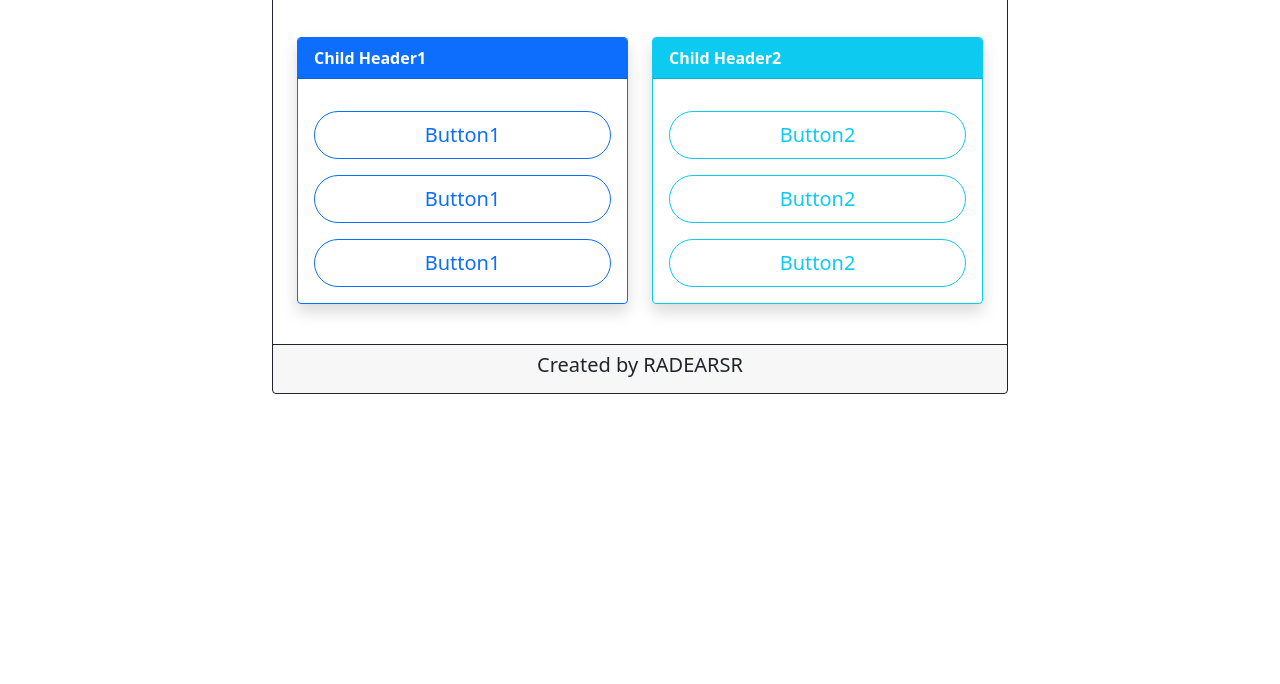
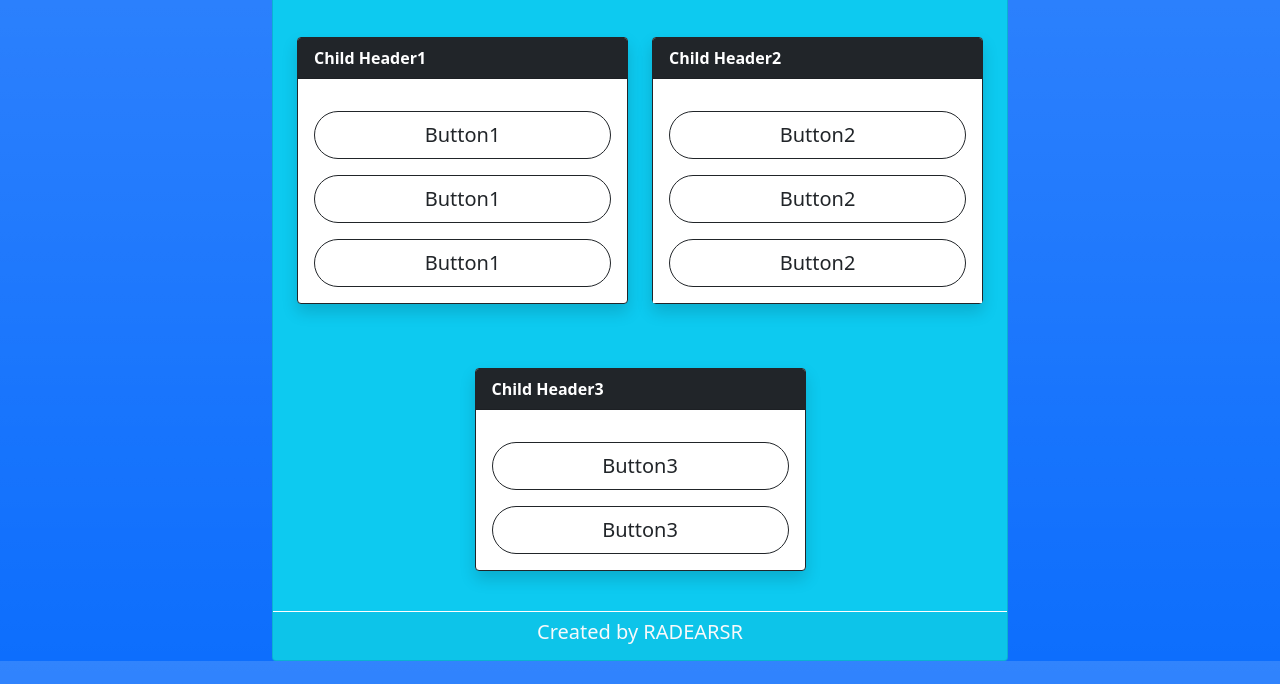
Before and after one commit to radearsr/Bootstrap-Tes, a plain HTML site: page index.html in a window 1280 px wide. Shown: the part 116-800 px from the top of the page. Drawn offline with Linux system fonts and the light colour scheme.

Commit message:
Add Element Card

```diff
--- a/index.html
+++ b/index.html
@@ -7,13 +7,13 @@
     <link rel="stylesheet" href="css/bootstrap.min.css" />
     <title>Main Page</title>
   </head>
-  <body>
+  <body class="bg-primary bg-gradient">
     <!-- Main Content Card -->
     <div class="container-md">
       <div class="row justify-content-center">
         <div class="col-md-8">
-          <div class="mt-md-5 card border-dark">
-            <h1 class="card-title text-center">Main Header</h1>
+          <div class="mt-md-5 card bg-info">
+            <h1 class="card-title text-center text-light">Main Header</h1>
             <!-- Body Main Content Card -->
             <div class="md-card-body">
               <!-- Child Card -->
@@ -21,13 +21,13 @@
                 <div class="row justify-content-around">
                   <!-- Child Card Content Left -->
                   <div class="mb-4 col-md-6">
-                    <div class="shadow card border-primary mb-3">
-                      <div class="fw-bold card-header bg-primary text-white fw-border">Child Header1</div>
+                    <div class="shadow card border-dark mb-3">
+                      <div class="fw-bold card-header bg-dark text-white fw-border">Child Header1</div>
                       <div class="mt-3 card-body">
                         <div class="d-grid gap-3">
-                          <button class="rounded-pill btn btn-outline-primary btn-lg" type="button" data-bs-toggle="modal" data-bs-target="#myModal1">Button1</button>
-                          <button class="rounded-pill btn btn-outline-primary btn-lg" type="button" data-bs-toggle="modal" data-bs-target="#myModal1">Button1</button>
-                          <button class="rounded-pill btn btn-outline-primary btn-lg" type="button" data-bs-toggle="modal" data-bs-target="#myModal1">Button1</button>
+                          <button class="rounded-pill btn btn-outline-dark btn-lg" type="button" data-bs-toggle="modal" data-bs-target="#myModal1">Button1</button>
+                          <button class="rounded-pill btn btn-outline-dark btn-lg" type="button" data-bs-toggle="modal" data-bs-target="#myModal1">Button1</button>
+                          <button class="rounded-pill btn btn-outline-dark btn-lg" type="button" data-bs-toggle="modal" data-bs-target="#myModal1">Button1</button>
                         </div>
                       </div>
                     </div>
@@ -35,14 +35,14 @@
                   <!-- Akhir Child Card Content Left -->
 
                   <!-- Child Card Contents Right -->
-                  <div class="mb-4 col-md-6">
-                    <div class="shadow card border-info mb-3">
-                      <div class="fw-bold card-header bg-info text-white">Child Header2</div>
-                      <div class="mt-3 card-body">
+                  <div class="mb-5 col-md-6">
+                    <div class="shadow card border-dark mb-3">
+                      <div class="fw-bold card-header bg-dark text-white">Child Header2</div>
+                      <div class="mt-3 card-body bg-white">
                         <div class="d-grid gap-3">
-                          <button class="rounded-pill btn btn-outline-info btn-lg" type="button" data-bs-toggle="modal" data-bs-target="#myModal2">Button2</button>
-                          <button class="rounded-pill btn btn-outline-info btn-lg" type="button" data-bs-toggle="modal" data-bs-target="#myModal2">Button2</button>
-                          <button class="rounded-pill btn btn-outline-info btn-lg" type="button" data-bs-toggle="modal" data-bs-target="#myModal2">Button2</button>
+                          <button class="rounded-pill btn btn-outline-dark btn-lg" type="button" data-bs-toggle="modal" data-bs-target="#myModal2">Button2</button>
+                          <button class="rounded-pill btn btn-outline-dark btn-lg" type="button" data-bs-toggle="modal" data-bs-target="#myModal2">Button2</button>
+                          <button class="rounded-pill btn btn-outline-dark btn-lg" type="button" data-bs-toggle="modal" data-bs-target="#myModal2">Button2</button>
                         </div>
                       </div>
                     </div>
@@ -50,13 +50,28 @@
                   <!-- Akhir Child Card Contents Right -->
                 </div>
                 <!-- Akhir Child Card -->
+                <div class="row justify-content-center">
+                  <!-- Child Card Content center -->
+                  <div class="mb-4 col-md-6">
+                    <div class="shadow card border-dark mb-3">
+                      <div class="fw-bold card-header bg-dark text-white fw-border">Child Header3</div>
+                      <div class="mt-3 card-body">
+                        <div class="d-grid gap-3">
+                          <button class="rounded-pill btn btn-outline-dark btn-lg" type="button" data-bs-toggle="modal" data-bs-target="#myModal3">Button3</button>
+                          <button class="rounded-pill btn btn-outline-dark btn-lg" type="button" data-bs-toggle="modal" data-bs-target="#myModal3">Button3</button>
+                        </div>
+                      </div>
+                    </div>
+                  </div>
+                  <!-- Akhir Child Card Content center -->
+                </div>
               </div>
             </div>
             <!-- Body Main Content Card -->
 
             <!-- Footer Main Content Card -->
-            <div class="card-footer border-dark">
-              <h5 class="text-center">Created by RADEARSR</h5>
+            <div class="card-footer border-white">
+              <h5 class="text-center text-light">Created by RADEARSR</h5>
             </div>
             <!-- Akhir Footer Main Content Card -->
           </div>
@@ -74,6 +89,12 @@
             <button class="btn-close" data-bs-dismiss="modal"></button>
           </div>
           <div class="modal-body">
+            <select class="form-select" id="inputGroupSelect01">
+              <option disabled selected>Choose...</option>
+              <option value="1">One</option>
+              <option value="2">Two</option>
+              <option value="3">Three</option>
+            </select>
             <a class="p-2 rounded-3 btn btn-primary" type="button" href="main-page.html">Button Redirect</a>
           </div>
           <div class="modal-footer">
@@ -93,7 +114,13 @@
             <button class="btn-close" data-bs-dismiss="modal"></button>
           </div>
           <div class="modal-body">
-            <a class="p-2 rounded-3 btn btn-primary" type="button" href="main-page.html">Button Redirect</a>
+            <select class="form-select" id="inputGroupSelect01">
+              <option disabled selected>Choose...</option>
+              <option value="1">One</option>
+              <option value="2">Two</option>
+              <option value="3">Three</option>
+            </select>
+            <a class="p-2 rounded-3 btn btn-primary text-center" type="button" href="main-page2.html">Button Redirect</a>
           </div>
           <div class="modal-footer">
             <button type="button" class="btn btn-secondary" data-bs-dismiss="modal">Close</button>
@@ -102,6 +129,31 @@
       </div>
     </div>
     <!-- Akhir PopUp Header2 -->
+
+    <!-- PopUp Header3 -->
+    <div class="modal" id="myModal3">
+      <div class="modal-dialog modal-dialog-centered">
+        <div class="modal-content">
+          <div class="modal-header">
+            <h5 class="modal-title">Modal Title</h5>
+            <button class="btn-close" data-bs-dismiss="modal"></button>
+          </div>
+          <div class="modal-body">
+            <select class="form-select" id="inputGroupSelect01">
+              <option disabled selected>Choose...</option>
+              <option value="1">One</option>
+              <option value="2">Two</option>
+              <option value="3">Three</option>
+            </select>
+            <a class="p-2 rounded-3 btn btn-primary text-center" type="button" href="navbar&table.html">Button Redirect</a>
+          </div>
+          <div class="modal-footer">
+            <button type="button" class="btn btn-secondary" data-bs-dismiss="modal">Close</button>
+          </div>
+        </div>
+      </div>
+    </div>
+    <!-- Akhir PopUp Header3 -->
   </body>
   <script src="js/bootstrap.bundle.min.js"></script>
 </html>
```
